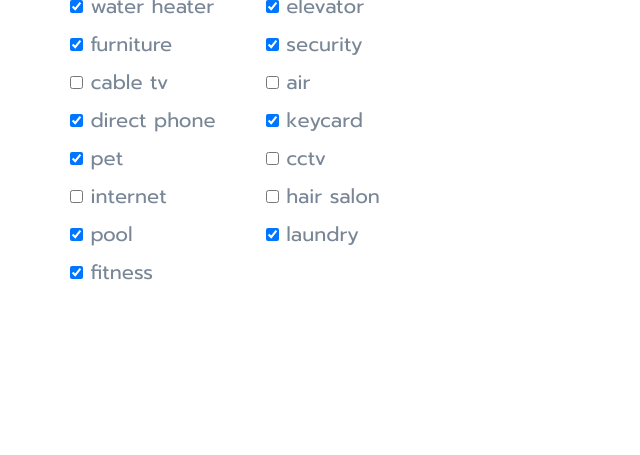
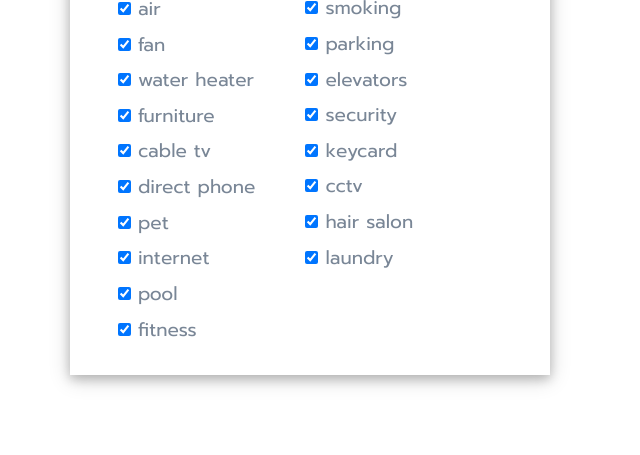
Before and after one commit to DDoS000/Love-s-University, a Flask app: page /resident/1 in a window 1280 px wide. Shown: the part 822-1277 px from the top of the page, without its empty margins (0-640 px from the left). Run offline with Flask 2, Linux system fonts and the light colour scheme; tables that the repository leaves empty or names only in its code hold one stand-in row (values such as "Sample post"); grey boxes marked "Sample" are stand-in pictures; some libraries are stand-ins or nearby versions.

Commit message:
resident

```diff
--- a/templates/resident.html
+++ b/templates/resident.html
@@ -8,6 +8,7 @@
 
 <!-- Font Awesome Icon -->
 <link rel="stylesheet" href="../static/css/font-awesome.min.css">
+<link rel="stylesheet" href="https://www.w3schools.com/w3css/4/w3.css">
 
 <!-- Custom stlylesheet -->
 <link type="text/css" rel="stylesheet" href="../static/css/style.css" />
@@ -35,27 +36,17 @@
 
 <script>
 
-
-    if (navigator.geolocation) {
-        navigator.geolocation.getCurrentPosition(function (position) {
-            myLatLng = {
-                lat: position.coords.latitude,
-                lng: position.coords.longitude
-            };
-
-        }, function () {
-            handleLocationError(true, infoWindow, map.getCenter());
-        });
-    } else {
-        // Browser doesn't support Geolocation
-        handleLocationError(false, infoWindow, map.getCenter());
+    var datas = {{ datas| tojson}};
+    console.log(datas[0]);
+    var LatLng = {
+        lat: parseFloat(datas[0].lat),
+        lng: parseFloat(datas[0].lng)
     }
-
 
     function initMap() {
         var map = new google.maps.Map(document.getElementById('map'), {
-            center: myLatLng,
-            zoom: 15,
+            center: LatLng,
+            zoom: 16,
             styles: [
                 {
                     "featureType": "administrative",
@@ -115,7 +106,8 @@
 
 
         var my = new google.maps.Marker({
-            position: myLatLng,
+            icon: "https://img.icons8.com/color/48/000000/order-shipped.png",
+            position: LatLng,
             map: map,
             animation: google.maps.Animation.DROP,
 
@@ -131,64 +123,184 @@
     <!-- container -->
     <div class="container">
         <!-- row -->
+        <a href="/map"><button>Back</button></a>
         <div class="row">
             <!-- contact form -->
             <div class="col-md-6 ">
                 <div class="contact-form navbar-brand ">
-                    <h4>Name..</h4>
+                    <h4>{{datas[0].name}}</h4>
 
-                    <img src="https://hor2u.com/upload_hotel_img/_upload/24171_20170331.jpg" alt="Paris" width="450"
-                        height="450">
-                    <p style="margin-top:20px">rating: 4/5</p>
-                    <p>price:</p>
-                    <p>detail:</p>
-                    <div class="row">
-                        <div>
-                            <input type="checkbox" id="vehicle1" name="vehicle1" checked>
+                    <img src="/static/image/{{datas[0].image}}" alt="Paris" width="450" height="450">
+
+                        <div class="row" style="margin-top:20px;">
+                            <h4>rating:<h4>
+                            <p style="margin-top:8px; margin-left: 10px;"></p>
+                        </div>
+                        <div class="row">
+                            <h4>price:</h4>
+                            <p style="margin-top:8px; margin-left: 10px;">{{datas[0].price}}</p>
+                        </div>
+
+                        <div class="row">
+                            <h4>detail:</h4>
+                            <p style="margin-top:8px; margin-left: 10px;">{{datas[0].details}}</p>
+                        </div>
+
+
+
+                    <div class="row w3-card-4">
+                        <div style="margin-left:10%; margin-top:5%; margin-bottom:5%;">
+                            <h4>detail</h4>
+                            {% if datas[0].air != "" %}
+                            <input type="checkbox" id="vehicle2" name="vehicle2" checked>
                             <label for="vehicle1"> air</label><br>
+                            {% else %}
+                            <input type="checkbox" id="vehicle2" name="vehicle2">
+                            <label for="vehicle1"> air</label><br>
+                            {% endif %}
+
+
+                            {% if datas[0].fan != "" %}
                             <input type="checkbox" id="vehicle2" name="vehicle2" checked>
-                            <label for="vehicle2"> fan</label><br>
-                            <input type="checkbox" id="vehicle3" name="vehicle3" checked>
-                            <label for="vehicle3"> water heater</label><br>
-                            <input type="checkbox" id="vehicle3" name="vehicle3" checked>
-                            <label for="vehicle3"> furniture</label><br>
-                            <input type="checkbox" id="vehicle3" name="vehicle3">
-                            <label for="vehicle3"> cable tv</label><br>
-                            <input type="checkbox" id="vehicle3" name="vehicle3" checked>
-                            <label for="vehicle3"> direct phone</label><br>
-                            <input type="checkbox" id="vehicle1" name="vehicle1" checked>
+                            <label for="vehicle1"> fan</label><br>
+                            {% else %}
+                            <input type="checkbox" id="vehicle2" name="vehicle2">
+                            <label for="vehicle1"> fan</label><br>
+                            {% endif %}
+
+                            {% if datas[0].water_heater != "" %}
+                            <input type="checkbox" id="vehicle2" name="vehicle2" checked>
+                            <label for="vehicle1"> water heater</label><br>
+                            {% else %}
+                            <input type="checkbox" id="vehicle2" name="vehicle2">
+                            <label for="vehicle1"> water heater</label><br>
+                            {% endif %}
+
+                            {% if datas[0].furniture != "" %}
+                            <input type="checkbox" id="vehicle2" name="vehicle2" checked>
+                            <label for="vehicle1"> furniture</label><br>
+                            {% else %}
+                            <input type="checkbox" id="vehicle2" name="vehicle2">
+                            <label for="vehicle1"> furniture</label><br>
+                            {% endif %}
+
+                            {% if datas[0].cable_tv != "" %}
+                            <input type="checkbox" id="vehicle2" name="vehicle2" checked>
+                            <label for="vehicle1"> cable tv</label><br>
+                            {% else %}
+                            <input type="checkbox" id="vehicle2" name="vehicle2">
+                            <label for="vehicle1"> cable tv</label><br>
+                            {% endif %}
+
+                            {% if datas[0].phone_direct != "" %}
+                            <input type="checkbox" id="vehicle2" name="vehicle2" checked>
+                            <label for="vehicle1"> direct phone</label><br>
+                            {% else %}
+                            <input type="checkbox" id="vehicle2" name="vehicle2">
+                            <label for="vehicle1"> direct phone</label><br>
+                            {% endif %}
+
+                            {% if datas[0].pet != "" %}
+                            <input type="checkbox" id="vehicle2" name="vehicle2" checked>
                             <label for="vehicle1"> pet</label><br>
-                            <input type="checkbox" id="vehicle3" name="vehicle3">
-                            <label for="vehicle3"> internet</label><br>
-                            <input type="checkbox" id="vehicle1" name="vehicle1" checked>
+                            {% else %}
+                            <input type="checkbox" id="vehicle2" name="vehicle2">
+                            <label for="vehicle1"> pet</label><br>
+                            {% endif %}
+
+                            {% if datas[0].internet != "" %}
+                            <input type="checkbox" id="vehicle2" name="vehicle2" checked>
+                            <label for="vehicle1"> internet</label><br>
+                            {% else %}
+                            <input type="checkbox" id="vehicle2" name="vehicle2">
+                            <label for="vehicle1"> internet</label><br>
+                            {% endif %}
+
+                            {% if datas[0].pool != "" %}
+                            <input type="checkbox" id="vehicle2" name="vehicle2" checked>
                             <label for="vehicle1"> pool</label><br>
-                            <input type="checkbox" id="vehicle1" name="vehicle1" checked>
+                            {% else %}
+                            <input type="checkbox" id="vehicle2" name="vehicle2">
+                            <label for="vehicle1"> pool</label><br>
+                            {% endif %}
+
+                            {% if datas[0].fitness != "" %}
+                            <input type="checkbox" id="vehicle2" name="vehicle2" checked>
                             <label for="vehicle1"> fitness</label><br>
+                            {% else %}
+                            <input type="checkbox" id="vehicle2" name="vehicle2">
+                            <label for="vehicle1"> fitness</label><br>
+                            {% endif %}
+
 
                         </div>
-                        <div style="margin-left: 50px;">
 
-                        </div>
-                        <div>
+                        <div style="margin-left: 50px; margin-top:15%; margin-bottom:5%;">
 
-                            <input type="checkbox" id="vehicle1" name="vehicle1" >
+                            {% if datas[0].smoking != "" %}
+                            <input type="checkbox" id="vehicle2" name="vehicle2" checked>
                             <label for="vehicle1"> smoking</label><br>
-                            <input type="checkbox" id="vehicle1" name="vehicle1" checked>
+                            {% else %}
+                            <input type="checkbox" id="vehicle2" name="vehicle2">
+                            <label for="vehicle1"> smoking</label><br>
+                            {% endif %}
+
+                            {% if datas[0].parking != "" %}
+                            <input type="checkbox" id="vehicle2" name="vehicle2" checked>
                             <label for="vehicle1"> parking</label><br>
-                            <input type="checkbox" id="vehicle1" name="vehicle1" checked>
-                            <label for="vehicle1"> elevator</label><br>
-                            <input type="checkbox" id="vehicle1" name="vehicle1" checked>
+                            {% else %}
+                            <input type="checkbox" id="vehicle2" name="vehicle2">
+                            <label for="vehicle1"> parking</label><br>
+                            {% endif %}
+
+                            {% if datas[0].elevators != "" %}
+                            <input type="checkbox" id="vehicle2" name="vehicle2" checked>
+                            <label for="vehicle1"> elevators</label><br>
+                            {% else %}
+                            <input type="checkbox" id="vehicle2" name="vehicle2">
+                            <label for="vehicle1"> elevators</label><br>
+                            {% endif %}
+
+                            {% if datas[0].security != "" %}
+                            <input type="checkbox" id="vehicle2" name="vehicle2" checked>
                             <label for="vehicle1"> security</label><br>
-                            <input type="checkbox" id="vehicle1" name="vehicle1" >
-                            <label for="vehicle1"> air</label><br>
-                            <input type="checkbox" id="vehicle1" name="vehicle1" checked>
+                            {% else %}
+                            <input type="checkbox" id="vehicle2" name="vehicle2">
+                            <label for="vehicle1"> security</label><br>
+                            {% endif %}
+
+                            {% if datas[0].keycard != "" %}
+                            <input type="checkbox" id="vehicle2" name="vehicle2" checked>
                             <label for="vehicle1"> keycard</label><br>
-                            <input type="checkbox" id="vehicle1" name="vehicle1" >
+                            {% else %}
+                            <input type="checkbox" id="vehicle2" name="vehicle2">
+                            <label for="vehicle1"> keycard</label><br>
+                            {% endif %}
+
+                            {% if datas[0].cctv != "" %}
+                            <input type="checkbox" id="vehicle2" name="vehicle2" checked>
                             <label for="vehicle1"> cctv</label><br>
-                            <input type="checkbox" id="vehicle1" name="vehicle1" >
+                            {% else %}
+                            <input type="checkbox" id="vehicle2" name="vehicle2">
+                            <label for="vehicle1"> cctv</label><br>
+                            {% endif %}
+
+                            {% if datas[0].hair_salon != "" %}
+                            <input type="checkbox" id="vehicle2" name="vehicle2" checked>
                             <label for="vehicle1"> hair salon</label><br>
-                            <input type="checkbox" id="vehicle1" name="vehicle1" checked>
+                            {% else %}
+                            <input type="checkbox" id="vehicle2" name="vehicle2">
+                            <label for="vehicle1"> hair salon</label><br>
+                            {% endif %}
+
+                            {% if datas[0].laundry != "" %}
+                            <input type="checkbox" id="vehicle2" name="vehicle2" checked>
                             <label for="vehicle1"> laundry</label><br>
+                            {% else %}
+                            <input type="checkbox" id="vehicle2" name="vehicle2">
+                            <label for="vehicle1"> laundry</label><br>
+                            {% endif %}
+
                         </div>
                     </div>
                 </div>
@@ -199,9 +311,8 @@
             <div class="col-md-5 col-md-offset-1">
                 <h4>Contact Information</h4>
                 <ul class="contact-details">
-                    <li><i class="fa fa-envelope"></i>Educate@email.com</li>
-                    <li><i class="fa fa-phone"></i>122-547-223-45</li>
-                    <li><i class="fa fa-map-marker"></i>4476 Clement Street</li>
+                    <li><i class="fa fa-envelope"></i>{{datas[0].OtherConnect}}</li>
+                    <li><i class="fa fa-phone"></i>{{datas[0].phoneConnect}}</li>
                 </ul>
 
                 <!-- contact map -->
```
Also changed, not shown: templates/map.html (+7 -7 lines), static/image/login.png (added).
